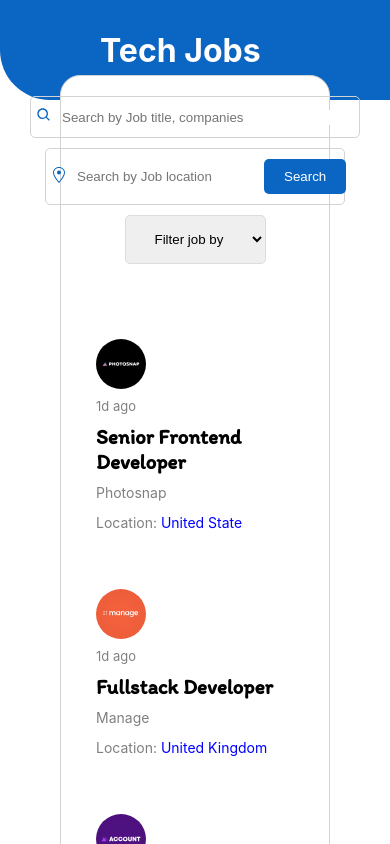
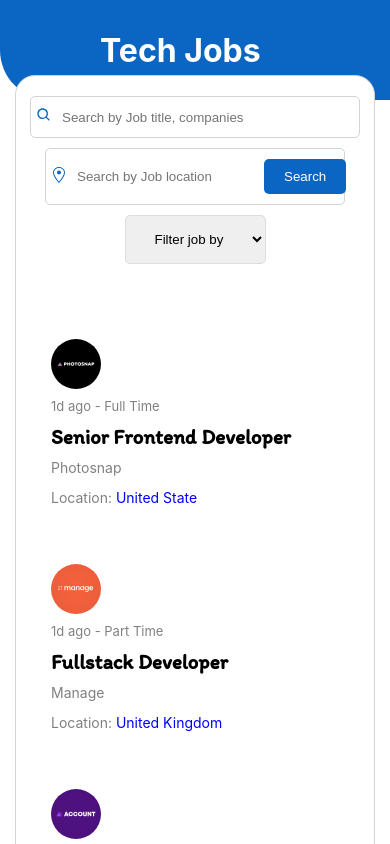
Before and after one commit to webfaisalbd/tech-job-react-app, a React (Create React App) app: page / in a window 390 px wide. Shown: the top 844 px of the page. Built offline with nearby package versions, Linux system fonts and the light colour scheme.

Commit message:
search button by job location added

```diff
--- a/src/App.css
+++ b/src/App.css
@@ -33,6 +33,8 @@ header {
 
   display: flex;
   align-items: center;
+  justify-content: space-between;
+  /* padding: 0 100px; */
 }
 
 header h1 {
@@ -184,4 +186,9 @@ span {
     align-items: center;
     gap: 10px;
   }
+
+  .jobs_body {
+    margin: 0 15px;
+    margin-top: -25px;
+  }
 }
--- a/src/components/Header/Header.js
+++ b/src/components/Header/Header.js
@@ -1,5 +1,6 @@
 import React from 'react'
 import '../../App.css'
+// import { MdDarkMode, MdLightbulbOutline } from 'react-icons/md';
 
 const Header = () => {
     return (
--- a/src/components/Jobs/Jobs.js
+++ b/src/components/Jobs/Jobs.js
@@ -8,6 +8,7 @@ import jobs from '../../data/data';
 const Jobs = () => {
   const [jobsData, setJobsData] = useState(jobs);
   const [searchText, setSearchText] = useState('');
+  const [locationText, setLocationText] = useState('');
   // console.log(searchText);
 
   // filter By Job
@@ -27,6 +28,15 @@ const Jobs = () => {
   }
 
 
+  // handle location
+  const handleLocation = () => {
+    const filteredLocation = jobs.filter((job)=> {
+      return job.location.toLowerCase().includes(locationText);
+    })
+    setJobsData(filteredLocation);
+  }
+
+
   return (
     <div className='jobs_body'>
       <div className="jobs_container">
@@ -39,8 +49,8 @@ const Jobs = () => {
           </div>
           <div className="search_item2">
             <span><GoLocation /></span>
-            <input type="text" name="" id="" placeholder='Search by Job location' />
-            <button className='btn'>Search</button>
+            <input type="text" onChange={(e)=> setLocationText(e.target.value)} placeholder='Search by Job location' />
+            <button className='btn' onClick={handleLocation}>Search</button>
           </div>
           {/* filter by job type: remote/full time */}
           <div className="search_item3">
@@ -59,13 +69,13 @@ const Jobs = () => {
         <section className='job_output'>
           <div className="job_output_box">
             {
-              jobsData.filter((jobData)=> {
+              jobsData?.filter((jobData)=> {
                 return jobData.position.toLowerCase().includes(searchText) || jobData.company.toLowerCase().includes(searchText);
               })
               .map((jobData, i) => (
                 <div key={i} className="job_output_item">
                   <img src={jobData.logo} alt="" />
-                  <p className='postedAt'>{jobData.postedAt}</p>
+                  <p className='postedAt'>{jobData.postedAt} - {jobData.contract}</p>
                   <Link to={jobData.position}><h3 className='position'>{jobData.position}</h3></Link>
                   <p className='company'>{jobData.company}</p>
                   <p className='location'>Location: <span className='location_details'>{jobData.location}</span></p>
```
